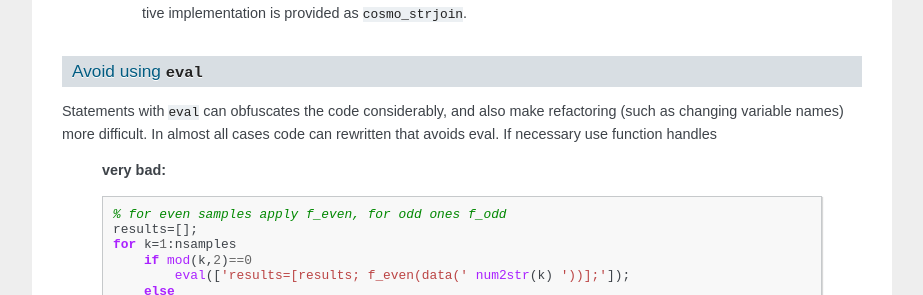
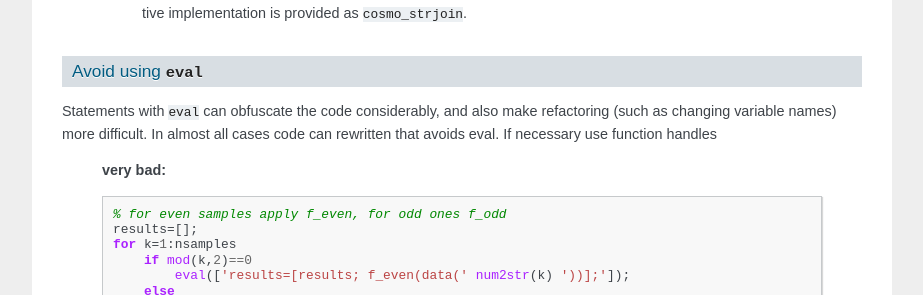
Before and after one commit to CoSMoMVPA/CoSMoMVPA, a Sphinx documentation site: the page built from doc/source/contribute.rst, in a window 1280 px wide and 1400 px high, scrolled down 16172 px. Shown: the part 157-452 px from the top of the window, without its empty margins (198-1121 px from the left). Built offline with Sphinx 7.4.7, drawn with Linux system fonts in a browser that asks for light colours; pages that are not in the unit, such as notebooks, are missing from menus; some of the changed text lies outside the part shown.

Commit message:
WEB: minor typo fixes

```diff
--- a/doc/source/contribute.rst
+++ b/doc/source/contribute.rst
@@ -850,7 +850,7 @@ Use ``sprintf`` or ``fprint`` when formatting strings
 
 Avoid using ``eval``
 ++++++++++++++++++++
-Statements with ``eval`` can obfuscates the code considerably, and also make refactoring (such as changing variable names) more difficult. In almost all cases code can rewritten that avoids eval. If necessary use function handles
+Statements with ``eval`` can obfuscate the code considerably, and also make refactoring (such as changing variable names) more difficult. In almost all cases code can rewritten that avoids eval. If necessary use function handles
 
     **very bad:**
 
```
Also changed, not shown: other parts of doc/source/contribute.rst (+1 -1 lines).
